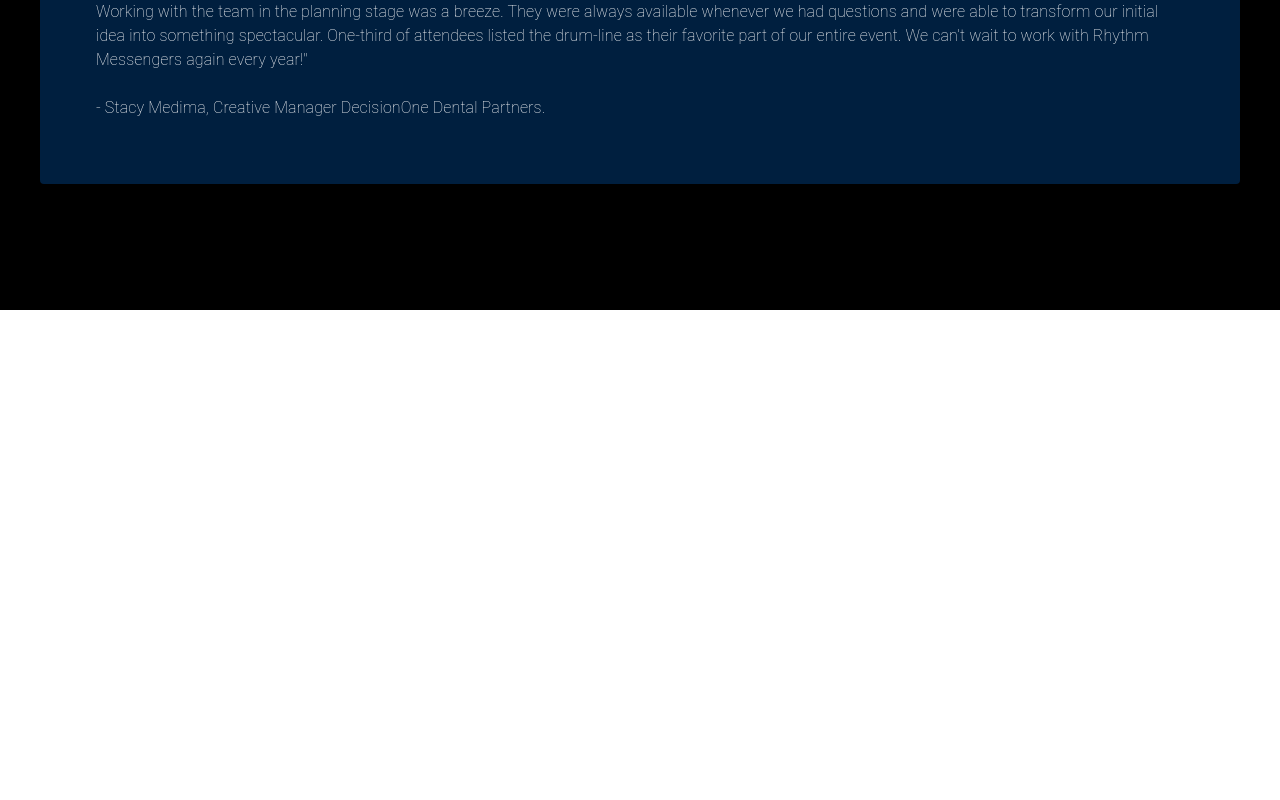
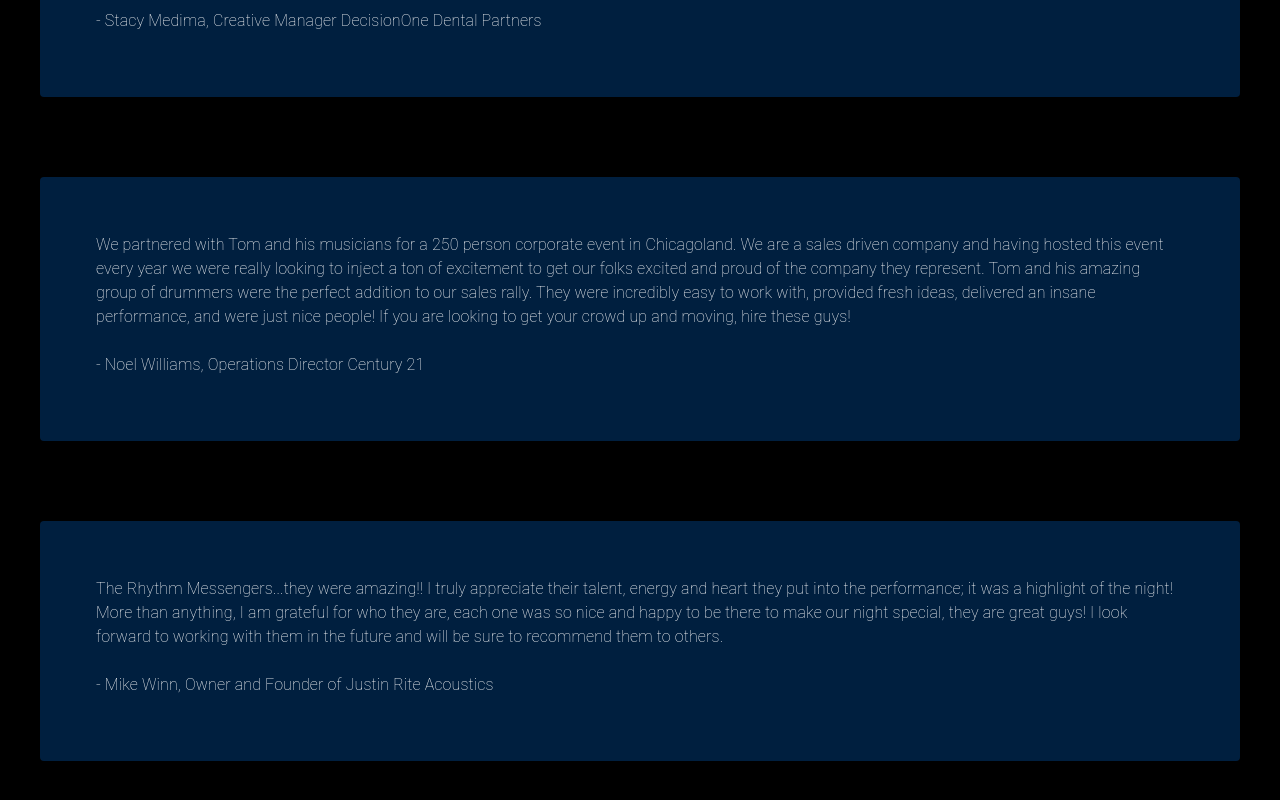
Before and after one commit to CooleyWC/rhythm-messengers, a React (Create React App) app: page /Testimonials in a window 1280 px wide. Shown: the part 560-1360 px from the top of the page. Before the commit the page ends 870 px from the top, so only its background shows below. Built offline with nearby package versions, Linux system fonts and the light colour scheme.

Commit message:
added more testimonials

```diff
--- a/src/testimonials/Testimonials.js
+++ b/src/testimonials/Testimonials.js
@@ -49,7 +49,17 @@ function Testimonials(props) {
                     <ThumbUpIcon style={thumbsUpStyle}/>
                     <TCard
                     content={`"Rhythm Messengers helped transform what could have been a stuffy boring corporate meeting into an unforgettable experience. They provided a  multi-set custom performance piece for our event.\n\n Their high energy drum breaks got our employees out of their chairs, on their feet, and kept them excited and engaged throughout the day.  Our employees were dancing, involved in the performance, and of course taking pictures and videos to show off how much fun they were having while at “work” all over social media.\n\n Working with the team in the planning stage was a breeze. They were always available whenever we had questions and were able to transform our initial idea into something spectacular. One-third of attendees listed the drum-line as their favorite part of our entire event.  We can’t wait to work with Rhythm Messengers again every year!"\n\n`}
-                    author="- Stacy Medima, Creative Manager DecisionOne Dental Partners."
+                    author={"- Stacy Medima, Creative Manager DecisionOne Dental Partners"}
+                    >
+                    </TCard>
+                    <TCard
+                    content={'We partnered with Tom and his musicians for a 250 person corporate event in Chicagoland.  We are a sales driven company and having hosted this event every year we were really looking to inject a ton of excitement to get our folks excited and proud of the company they represent.  Tom and his amazing group of drummers were the perfect addition to our sales rally.  They were incredibly easy to work with, provided fresh ideas, delivered an insane performance, and were just nice people!  If you are looking to get your crowd up and moving, hire these guys!\n\n'}
+                    author={'- Noel Williams, Operations Director Century 21'}
+                    >
+                    </TCard>
+                    <TCard
+                    content={'The Rhythm Messengers...they were amazing!! I truly appreciate their talent, energy and heart they put into the performance; it was a highlight of the night! More than anything, I am grateful for who they are, each one was so nice and happy to be there to make our night special, they are great guys! I look forward to working with them in the future and will be sure to recommend them to others.\n\n'}
+                    author={'- Mike Winn, Owner and Founder of Justin Rite Acoustics'}
                     >
                     </TCard>
                 </Grid>
```
